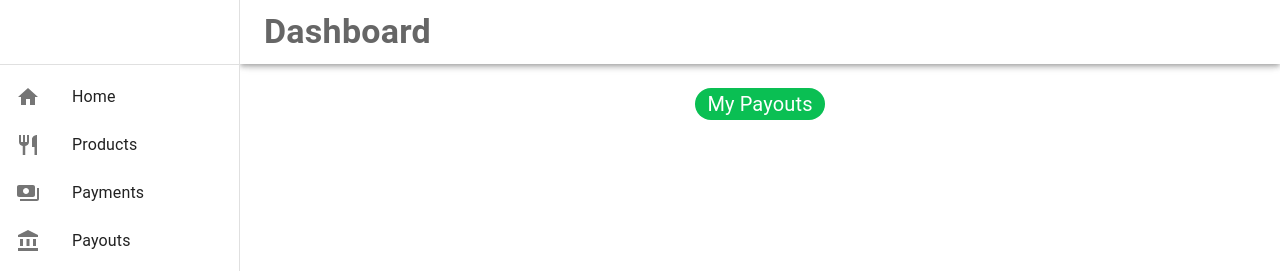
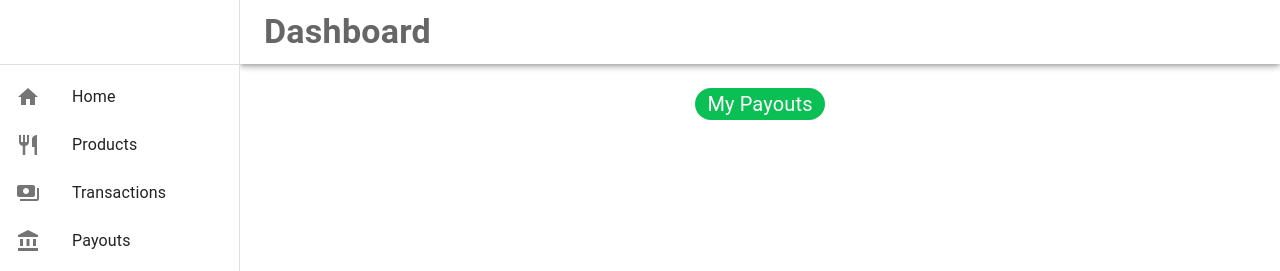
Before and after one commit to adyen-examples/adyen-afp-sample, a React (Create React App) app in the folder react-app/: page /payouts in a window 1280 px wide. Shown: the top 271 px of the page. Built offline with nearby package versions, Linux system fonts and the light colour scheme.

Commit message:
Rename to payments to transactions

```diff
--- a/react-app/src/dashboard/DashboardDrawer.js
+++ b/react-app/src/dashboard/DashboardDrawer.js
@@ -70,7 +70,7 @@
                 <ListItemIcon>
                   <PaymentsIcon />
                 </ListItemIcon>
-                <ListItemText primary="Payments" />
+                <ListItemText primary="Transactions" />
               </ListItemButton>
             </ListItem>
             <ListItem disablePadding button component={RouterLink} to={"/payouts/"}>
```
